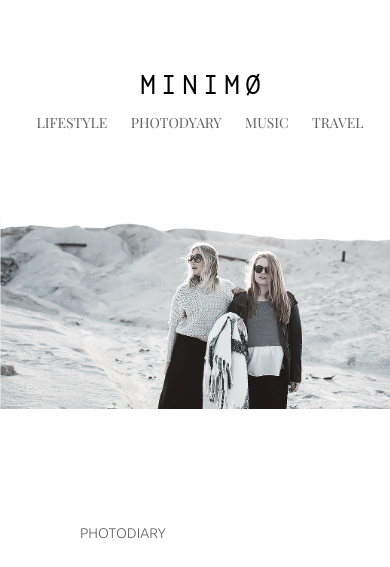
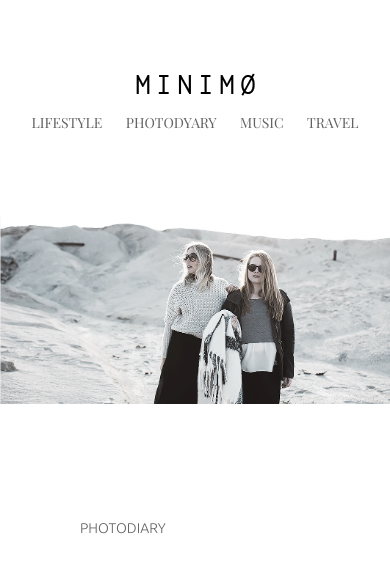
Before and after one commit to Dev-Vladimir/sushkov.vladimir, a plain HTML site: page minimo_tpl/index.html in a window 390 px wide. Shown: the top 567 px of the page. Drawn offline with nearby package versions, Linux system fonts and the light colour scheme.

Commit message:
Update main.css

```diff
--- a/minimo_tpl/main.css
+++ b/minimo_tpl/main.css
@@ -462,7 +462,7 @@ h2
 	}
 	.container
 	{
-		width: 400px;
+		width: 100%;
 		margin: auto;
 	}
 	.footer
```
